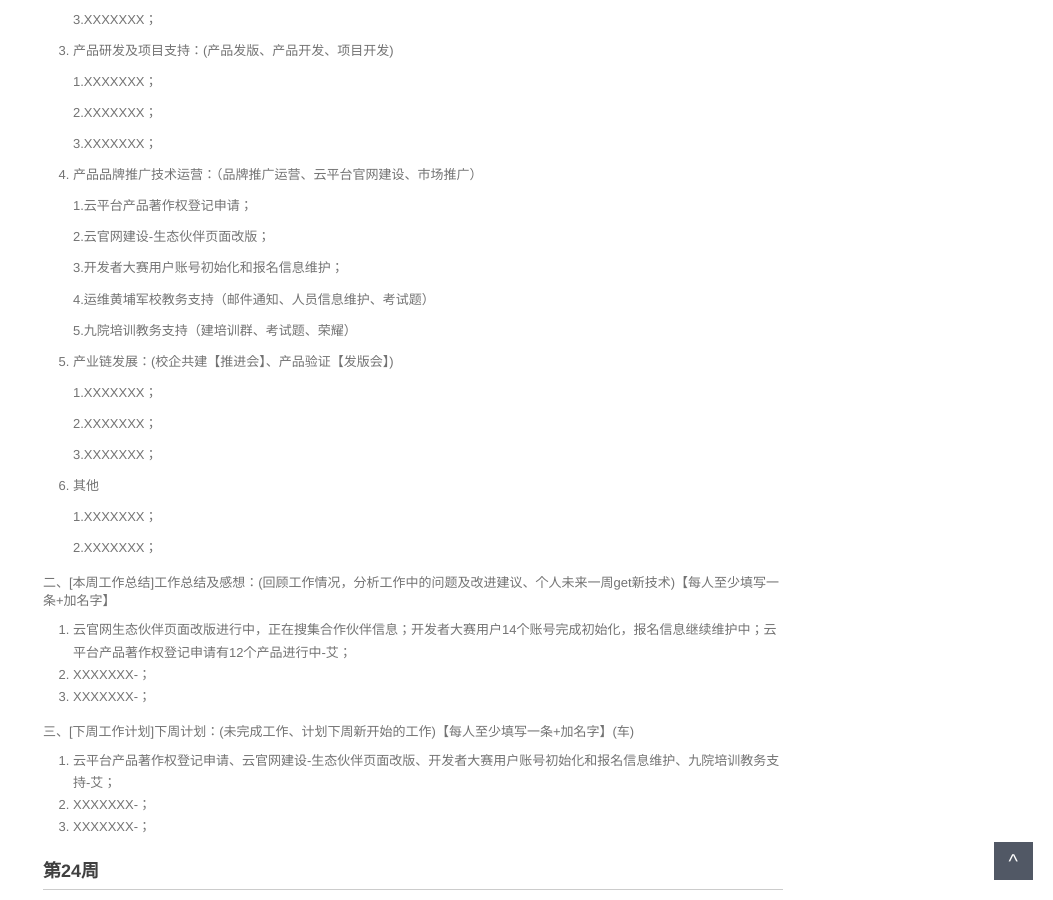
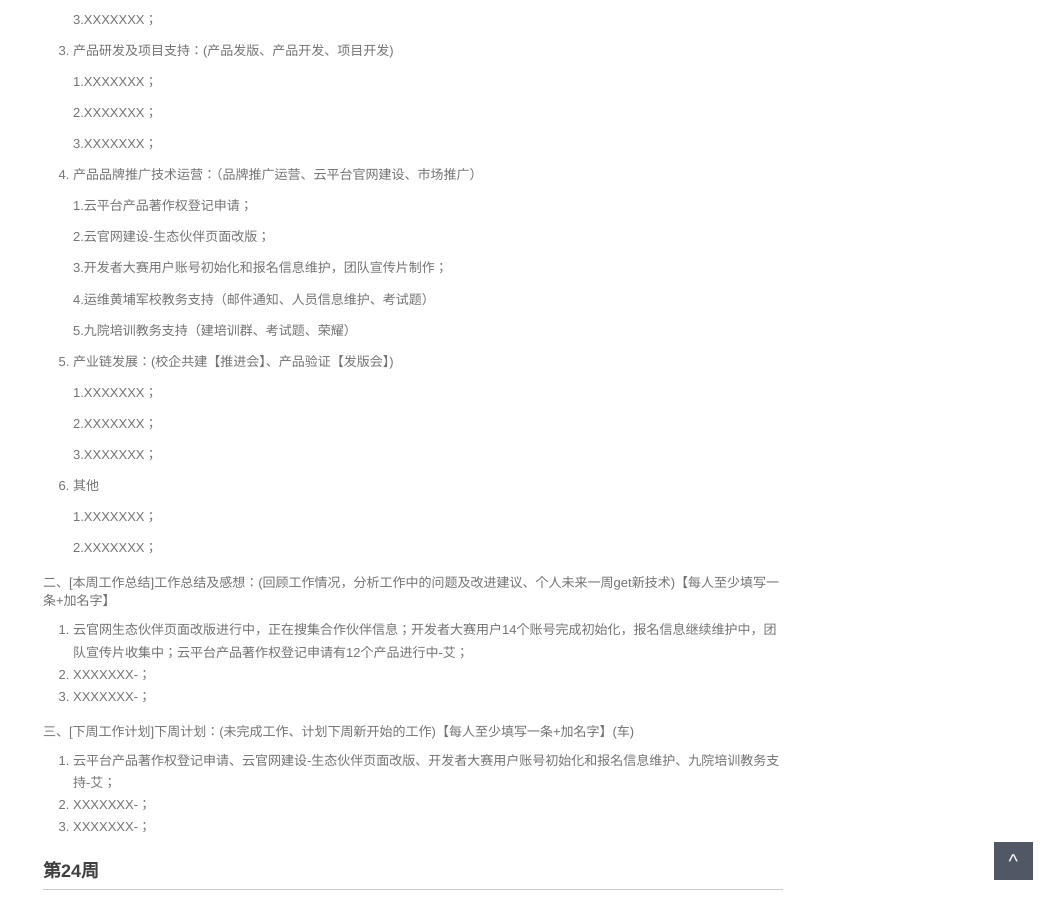
Before and after one commit to walllFlower/blog, a Jekyll site: the page built from _posts/2018-07-17-day_report_cxz.md, in a window 1280 px wide and 900 px high, scrolled down 745 px. Shown: the whole window, without its empty margins (227-1280 px from the left). Built offline with Jekyll 4.4.1, drawn with Linux system fonts in a browser that asks for light colours; comment, search, counter and statistics services are not loaded.

Commit message:
Update 2018-07-17-day_report_cxz.md

```diff
--- a/_posts/2018-07-17-day_report_cxz.md
+++ b/_posts/2018-07-17-day_report_cxz.md
@@ -53,7 +53,7 @@ categories: 技术运营工作周报
 
     2.云官网建设-生态伙伴页面改版；
 
-    3.开发者大赛用户账号初始化和报名信息维护；
+    3.开发者大赛用户账号初始化和报名信息维护，团队宣传片制作；
 
     4.运维黄埔军校教务支持（邮件通知、人员信息维护、考试题）
 
@@ -75,7 +75,7 @@ categories: 技术运营工作周报
 
 二、[本周工作总结]工作总结及感想：(回顾工作情况，分析工作中的问题及改进建议、个人未来一周get新技术)【每人至少填写一条+加名字】
 
-1. 云官网生态伙伴页面改版进行中，正在搜集合作伙伴信息；开发者大赛用户14个账号完成初始化，报名信息继续维护中；云平台产品著作权登记申请有12个产品进行中-艾；
+1. 云官网生态伙伴页面改版进行中，正在搜集合作伙伴信息；开发者大赛用户14个账号完成初始化，报名信息继续维护中，团队宣传片收集中；云平台产品著作权登记申请有12个产品进行中-艾；
 2. XXXXXXX-；
 3. XXXXXXX-；
 
```
